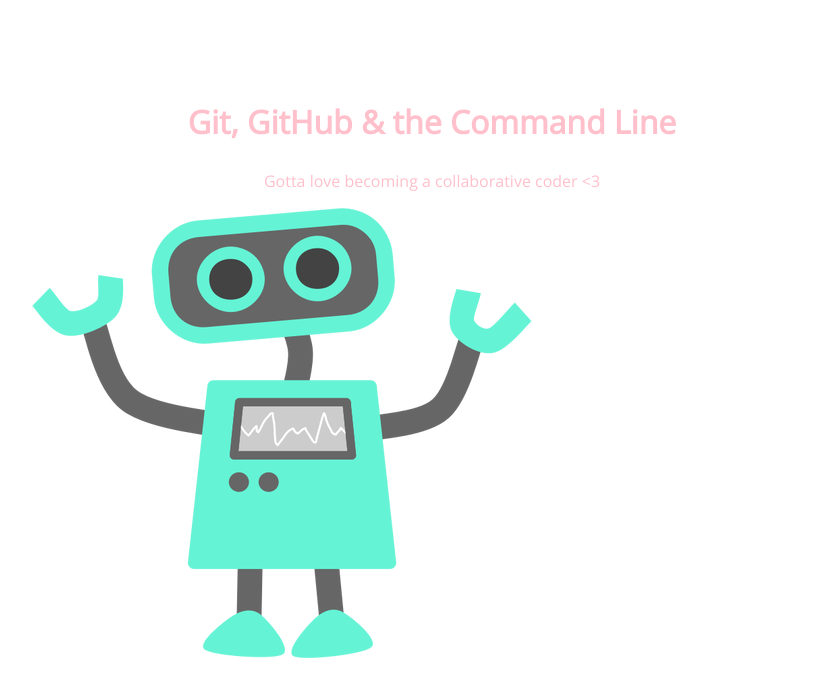
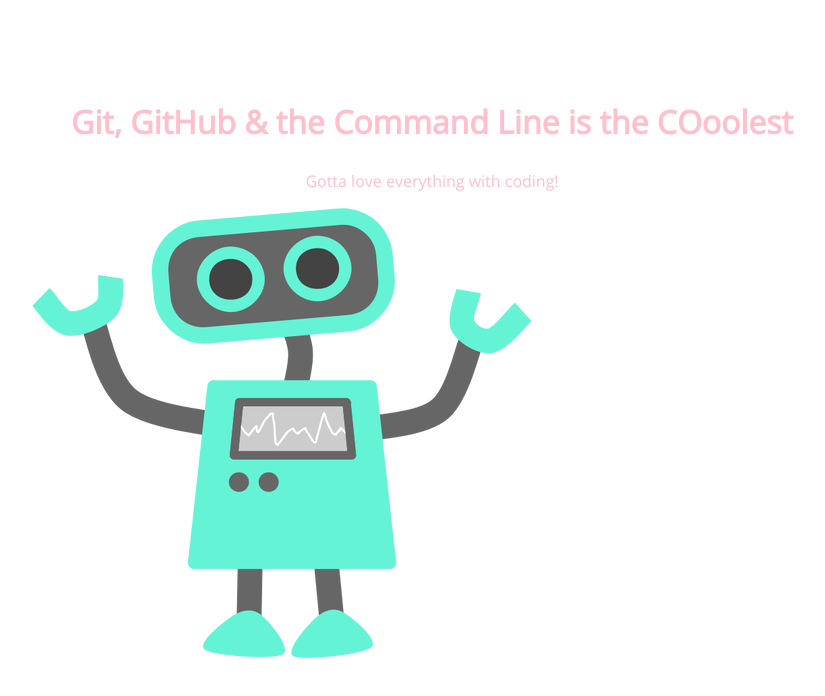
Before and after one commit to mbranem2/105-project, a plain HTML site: page index.html in a window 1280 px wide. Shown: the whole page, without its empty margins (208-1033 px from the left). Drawn offline with nearby package versions, Linux system fonts and the light colour scheme.

Commit message:
new header and paragraph

```diff
--- a/index.html
+++ b/index.html
@@ -8,8 +8,8 @@
 </head>
 <body>
 	<section>
-		<h1>Git, GitHub & the Command Line</h1>
-		<p>Gotta love becoming a collaborative coder <3</p>
+		<h1>Git, GitHub & the Command Line is the COoolest</h1>
+		<p>Gotta love everything with coding!</p>
 		<img src="img/happy-blue-robot.png">
 	</section>
 </body>
```
